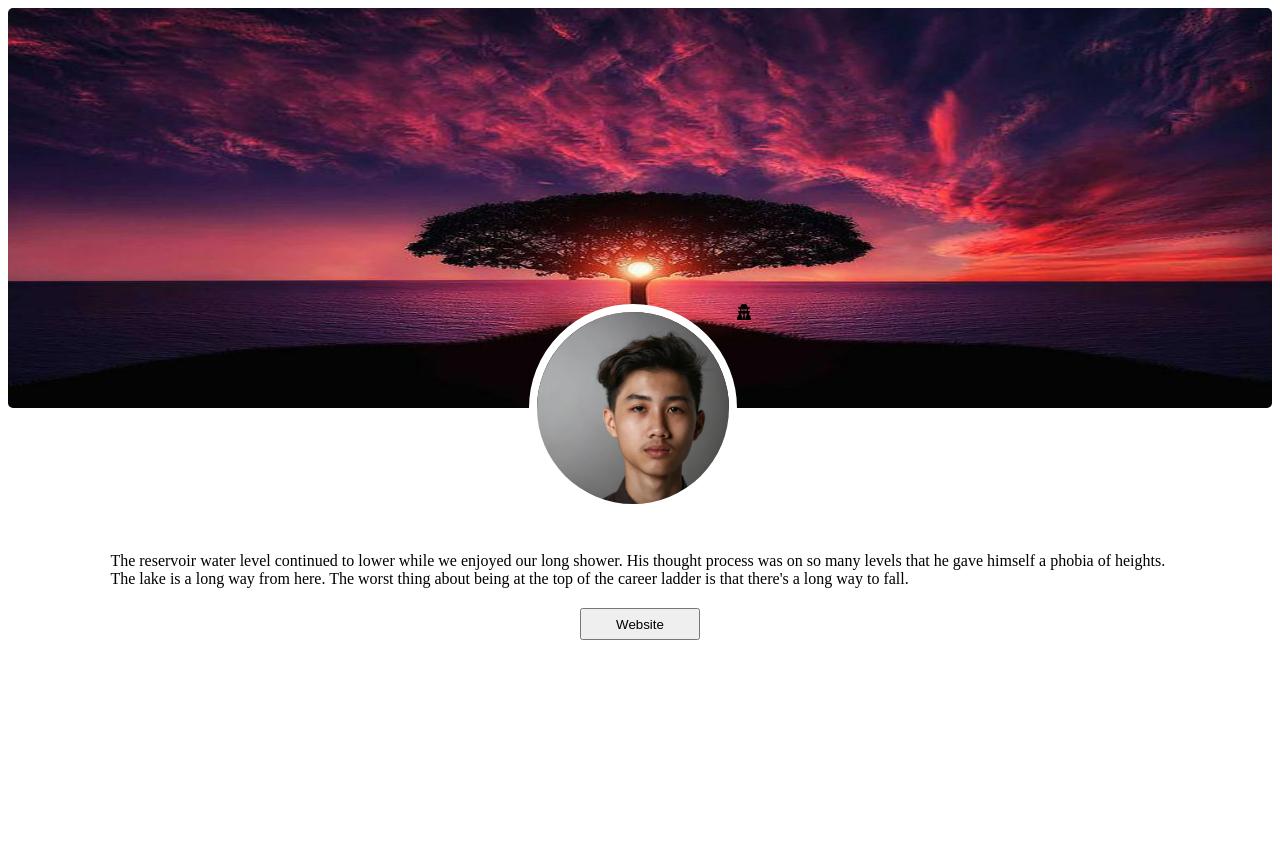
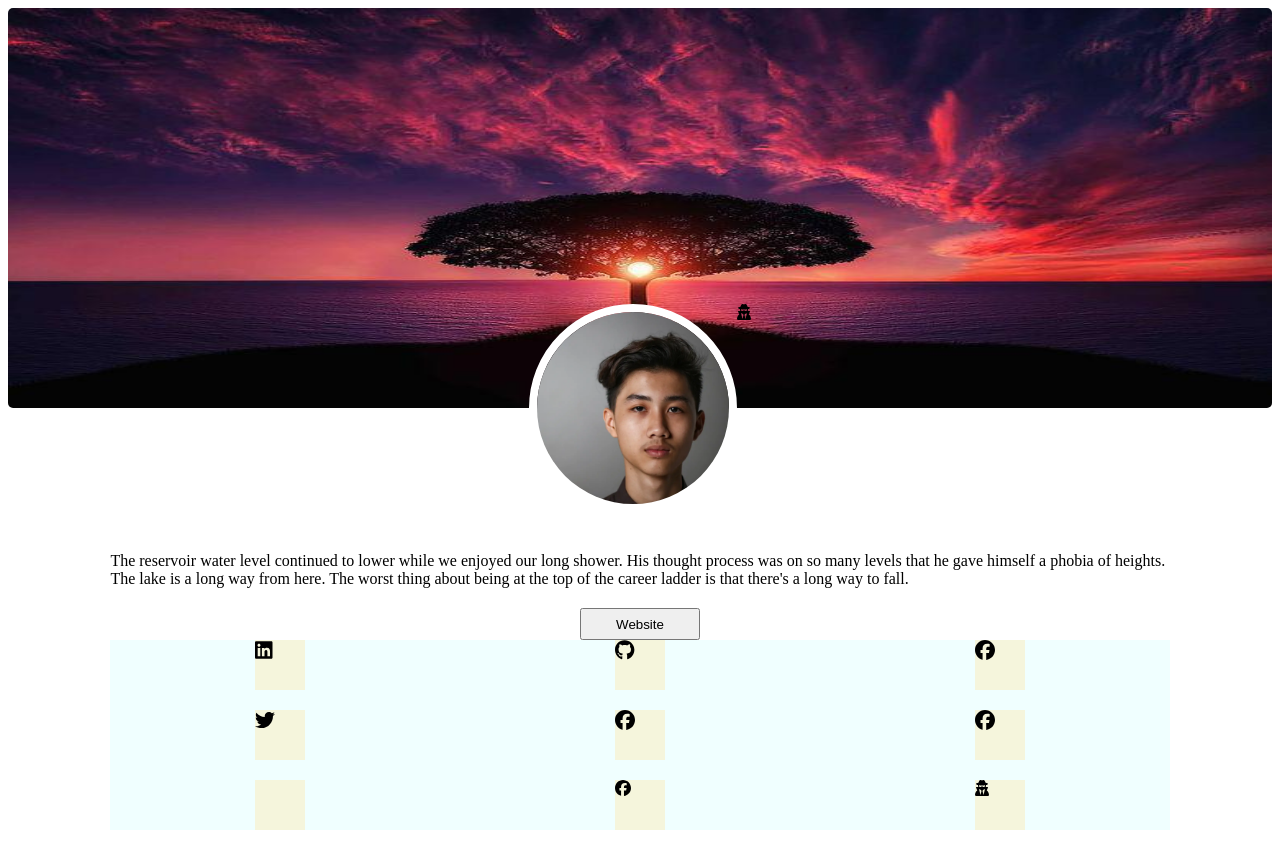
Before and after one commit to FireBird1998/Business-Card, a Vue app: page / in a window 1280 px wide. Before the commit the page ends 800 px from the top, so only its background shows below. Built offline with nearby package versions, Linux system fonts and the light colour scheme.

Commit message:
brand icon added and icon structure created

```diff
--- a/src/components/Body.vue
+++ b/src/components/Body.vue
@@ -3,6 +3,17 @@
     <div class="align">
     <span>{{ content }}</span>
     <v-btn class="websiteButton" @click="websiteButtonClicked"> Website </v-btn>
+    </div>
+    <div class="gridCointainer">
+        <div class="gridBox"><font-awesome-icon icon="fa-brands fa-linkedin" class="icons" /></div>
+        <div class="gridBox"><font-awesome-icon icon="fa-brands fa-github" class="icons" /></div>
+        <div class="gridBox"><font-awesome-icon icon="fa-brands fa-facebook" class="icons" /></div>
+        <div class="gridBox"><font-awesome-icon icon="fa-brands fa-twitter" class="icons" /></div>
+        <div class="gridBox"><font-awesome-icon icon="fa-brands fa-facebook" class="icons" /></div>
+        <div class="gridBox"><font-awesome-icon icon="fa-brands fa-facebook" class="icons" /></div>
+        <div class="gridBox"></div>
+        <div class="gridBox"><font-awesome-icon icon="fa-brands fa-facebook" /></div>
+        <div class="gridBox"><font-awesome-icon icon="fa-solid fa-user-secret" /></div>
     </div>
   </div>
 </template>
@@ -38,4 +49,24 @@ export default {
   width: 120px;
   height: 32px;
 }
+.gridCointainer{
+    height: auto;
+    width: auto;
+    background-color: azure;
+    display: grid;
+    grid-template: 1fr 1fr 1fr / 1fr 1fr 1fr;
+    gap: 20px;
+    justify-items: center;
+    align-items: center;
+}
+
+.gridBox{
+    height: 50px;
+    width: 50px;
+    background-color: beige;
+}
+.icons{
+  height: 20px;
+  align-self: center;
+}
 </style>
--- a/src/main.js
+++ b/src/main.js
@@ -10,9 +10,9 @@ import { FontAwesomeIcon } from '@fortawesome/vue-fontawesome'
 
 /* import specific icons */
 import { faUserSecret } from '@fortawesome/free-solid-svg-icons'
-
+import { fab } from '@fortawesome/free-brands-svg-icons'
 /* add icons to the library */
-library.add(faUserSecret)
+library.add(faUserSecret, fab)
 
 /* add font awesome icon component */
 Vue.component('font-awesome-icon', FontAwesomeIcon)
```
Also changed, not shown: 1 other file (tests, documents, lock files or other folders).
